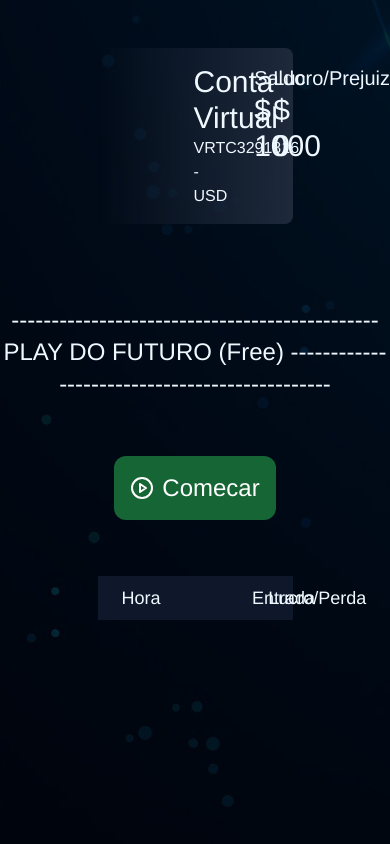
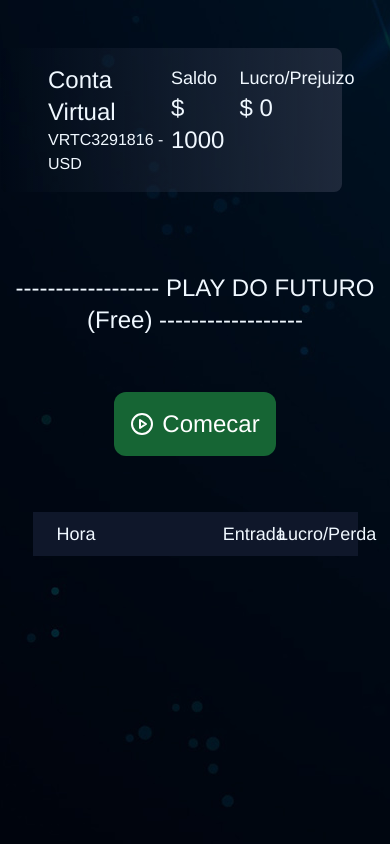
Before and after one commit to alexandrebelem21/botLeonardo, a React (Create React App) app: page /simulation in a window 390 px wide. Built offline with nearby package versions, Linux system fonts and the light colour scheme.

Commit message:
add responsive

```diff
--- a/src/components/BotSimulador.js
+++ b/src/components/BotSimulador.js
@@ -7,9 +7,11 @@ class BotSimulador extends React.Component {
     console.log("BOOOT");
     const date = new Date().toLocaleString();
     return (
-      <div class="text-lg text-green-600 mx-auto px-6 py-4 w-1/2 grid grid-cols-10 gap-4 bg-slate-900">
-        <p class="col-start-1 col-span-8 text-left">{date}</p>
-        <p class="text-left">${parseFloat(valor)}</p>
+      <div class="text-lg text-green-600 mx-auto px-6 py-4 w-5/6 md:mx-auto md:w-1/2 grid grid-cols-10 gap-4 bg-slate-900">
+        <p class="col-start-1 col-span-6 md:col-span-7 text-left">{date}</p>
+        <p class="text-left col-span-2 md:col-span-2 md:gap-8">
+          ${parseFloat(valor)}
+        </p>
         <p class="text-left">${valor * 0.9}</p>
       </div>
     );
--- a/src/components/Header.js
+++ b/src/components/Header.js
@@ -4,28 +4,30 @@ class Header extends React.Component {
   render() {
     const { lucro, saldo } = this.props;
     return (
-      <div class="pb-4 pt-4 rounded-lg mx-auto mt-12 w-1/2 font-helvetica bg-gradient-to-l from-slate-800">
-        <div class="grid grid-cols-3 gap-10">
-          <div class="ml-24  col-start-1 col-span-2">
-            <p class=" text-3xl ">Conta Virtual</p>
+      <div class="pb-4 pt-4 rounded-lg mx-auto mt-12 mr-12 md:mx-auto md:w-1/2 font-helvetica bg-gradient-to-l from-slate-800">
+        <div class="grid grid-cols-10 md:gap-10">
+          <div class="ml-12  col-start-1 col-span-5">
+            <p class=" text-2xl md:text-3xl ">Conta Virtual</p>
             <p class=" text-base ">VRTC3291816 - USD</p>
           </div>
+          <div class="grid col-start-6 col-span-4">
             <div class="grid grid-cols-2">
               <div>
-              <p class="text-xl">Saldo</p>
-              <p class="text-3xl">
+                <p class="text-lg md:text-xl">Saldo</p>
+                <p class="text-2xl md:text-3xl">
                   $ {!saldo ? 1000 : parseFloat(saldo.toFixed(2))}
                 </p>
               </div>
               <div>
-              <p class="text-xl">Lucro/Prejuizo</p>
+                <p class="text-lg md:text-xl">Lucro/Prejuizo</p>
                 {lucro <= 0 ? (
-                <p class="text-3xl">$ {!lucro ? 0.0 : lucro}</p>
+                  <p class="text-2xl md:text-3xl">$ {!lucro ? 0.0 : lucro}</p>
                 ) : (
-                <p class="text-3xl text-green-600">
+                  <p class="text-2xl md:text-3xl text-green-600">
                     $ {!lucro ? 0.0 : parseFloat(lucro.toFixed(3))}
                   </p>
                 )}
+              </div>
             </div>
           </div>
         </div>
--- a/src/pages/Contact.js
+++ b/src/pages/Contact.js
@@ -3,7 +3,7 @@ import { Link } from "react-router-dom";
 class Contact extends React.Component {
   render() {
     return (
-      <div class="font-helvetica flex mx-auto mt-40 content-center overflow-auto">
+      <div class="font-helvetica flex mx-auto mt-8 md:mt-40 content-center overflow-auto">
         <div class="border mx-auto h-full  shadow-sm p-6 text-center w-100 d-flex flex-col content-center items-center text-white w-96 rounded-bl rounded-tl-3xl rounded-br-3xl rounded-tr border-blue-500">
           <h2 class="mb-0 text-2xl">Fim do período de testes</h2>
           <div class="rounded mb-8 mt-3 w-100 h-1 max-w-2 opacity-30 text-white">
--- a/src/pages/Simulation.js
+++ b/src/pages/Simulation.js
@@ -21,9 +21,8 @@ class Simulation extends React.Component {
 
   handleClick = async () => {
     let { i, valor, click, lucro, saldo, green } = this.state;
-    let time = Math.floor(Math.random() * (8 - 4 + 1)) + 4;
+    let time = Math.floor(Math.random() * (10 - 5 + 1)) + 4;
     time = time * 1000;
-    console.log(time);
     if (i < 1) {
       green = true;
       valor = prompt("Entre com um valor acima de 0.35");
@@ -48,6 +47,7 @@ class Simulation extends React.Component {
         saldo,
       });
     } else {
+      alert("Você chegou no STOP GAIN!");
       this.setState({
         contact: true,
       });
@@ -68,8 +68,7 @@ class Simulation extends React.Component {
             <div class="mx-auto mt-20 text-2xl w-full text-center font-helvetica">
               <div>
                 <p>
-                  ---------------------------------------------- PLAY DO FUTURO
-                  (Free) ----------------------------------------------
+                  ------------------ PLAY DO FUTURO (Free) ------------------
                 </p>
                 {!green ? (
                   <button
@@ -84,10 +83,14 @@ class Simulation extends React.Component {
                   <BotOperator />
                 )}
               </div>
-              <div class="text-lg mx-auto px-6 py-2 w-1/2 grid grid-cols-10 gap-4 bg-slate-900">
-                <p class="col-start-1 col-span-8 text-left">Hora</p>
-                <p class="text-left">Entrada</p>
-                <p class="text-left">Lucro/Perda</p>
+              <div class="text-lg px-6 py-2 w-5/6 mx-auto md:mx-auto md:w-1/2 grid grid-cols-10 gap:1 md:gap-4 bg-slate-900">
+                <p class="col-start-1 col-span-6 md:col-span-7 text-left">
+                  Hora
+                </p>
+                <p class="text-left col-span-2 md:col-span-2 md:gap-8">
+                  Entrada
+                </p>
+                <p class="text-left col-span-2 md:col-span-1 ">Lucro/Perda</p>
               </div>
             </div>
             {click[1]}
--- a/src/pages/Welcome.js
+++ b/src/pages/Welcome.js
@@ -5,7 +5,7 @@ import { Link } from "react-router-dom";
 class Welcome extends React.Component {
   render() {
     return (
-      <div class="font-helvetica flex mx-auto mt-40 content-center overflow-auto">
+      <div class="font-helvetica flex mx-auto mt-8 md:mt-40 content-center overflow-auto">
         <div class="border mx-auto h-full  shadow-sm p-6 text-center w-100 d-flex flex-col content-center items-center text-white w-96 rounded-bl rounded-tl-3xl rounded-br-3xl rounded-tr border-blue-500">
           <h2 class="mb-0 text-2xl">
             Seja bem vindo ao Teste do PLAY DO FUTURO
```
Also changed, not shown: 1 other file (tests, documents, lock files or other folders). Lines whose indentation alone changed are shown as unchanged.
